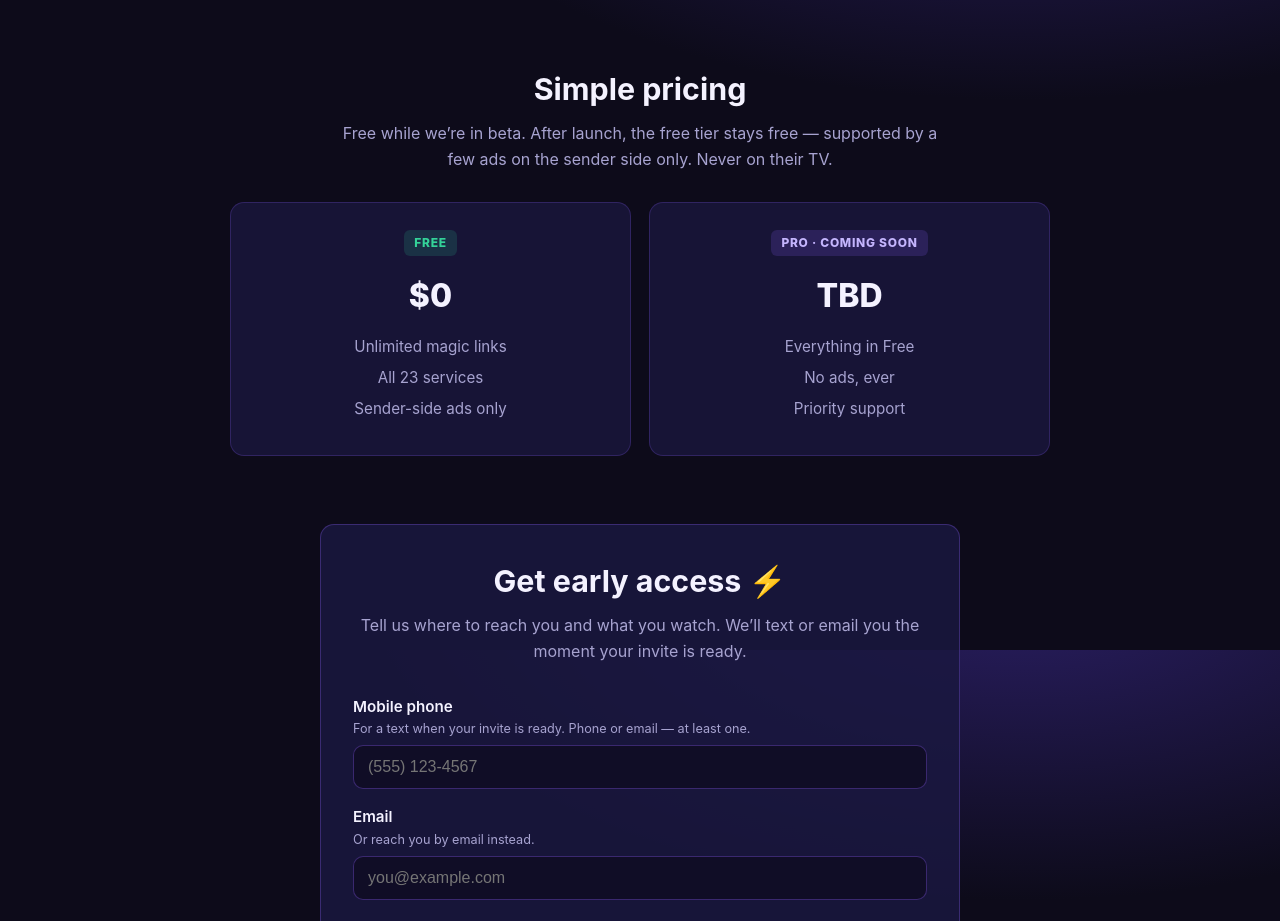
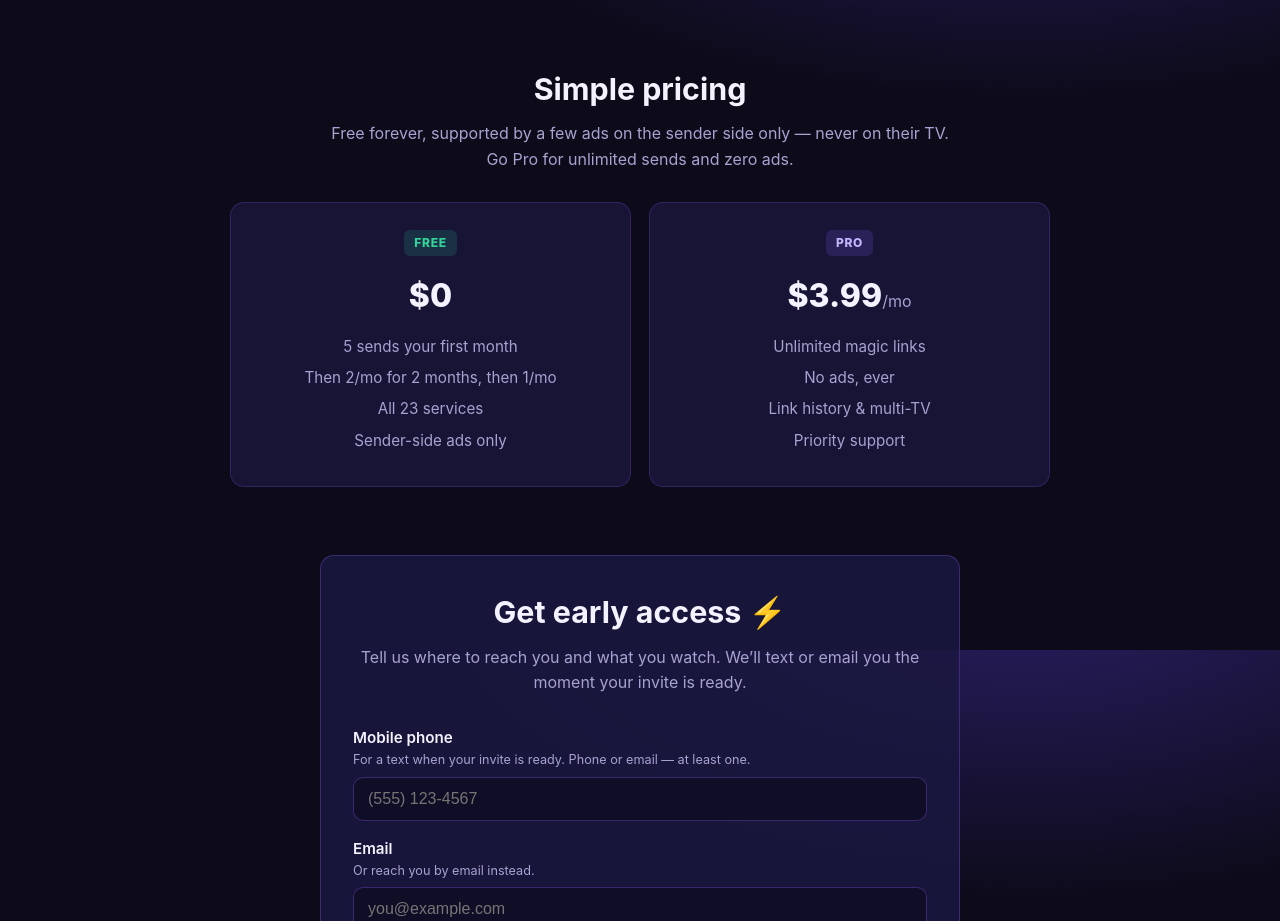
Before and after one commit to almost-alden/quickbeam, a plain HTML site: page website/index.html in a window 1280 px wide. Shown: the part 1750-2671 px from the top of the page. Drawn offline with Linux system fonts and the light colour scheme; no server answers.

Commit message:
Update pricing section: Free declining quota (5→2→1), Pro $3.99/mo unlimited + ad-free

```diff
--- a/website/index.html
+++ b/website/index.html
@@ -161,23 +161,25 @@
 
   <section class="block" id="pricing">
     <h2>Simple pricing</h2>
-    <p class="lead">Free while we&rsquo;re in beta. After launch, the free tier stays free — supported by a few ads on the sender side only. Never on their TV.</p>
+    <p class="lead">Free forever, supported by a few ads on the sender side only &mdash; never on their TV. Go Pro for unlimited sends and zero ads.</p>
     <div class="price-grid">
       <div class="card price">
         <span class="tag free">Free</span>
         <div class="amount">$0</div>
         <ul>
-          <li>Unlimited magic links</li>
+          <li>5 sends your first month</li>
+          <li>Then 2/mo for 2 months, then 1/mo</li>
           <li>All 23 services</li>
           <li>Sender-side ads only</li>
         </ul>
       </div>
       <div class="card price">
-        <span class="tag pro">Pro · coming soon</span>
-        <div class="amount">TBD</div>
+        <span class="tag pro">Pro</span>
+        <div class="amount">$3.99<span style="font-size:1rem; font-weight:400; color:var(--muted)">/mo</span></div>
         <ul>
-          <li>Everything in Free</li>
+          <li>Unlimited magic links</li>
           <li>No ads, ever</li>
+          <li>Link history &amp; multi-TV</li>
           <li>Priority support</li>
         </ul>
       </div>
```
